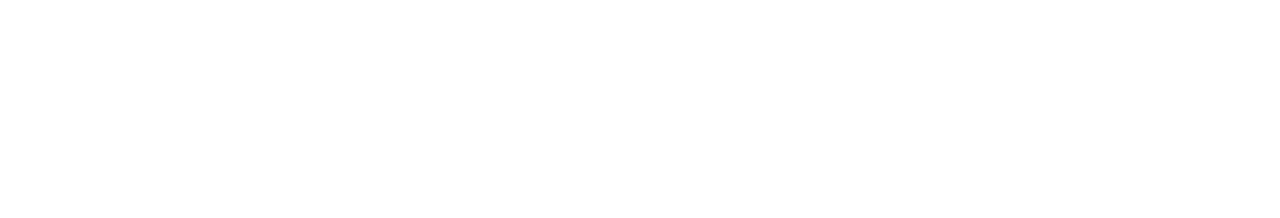
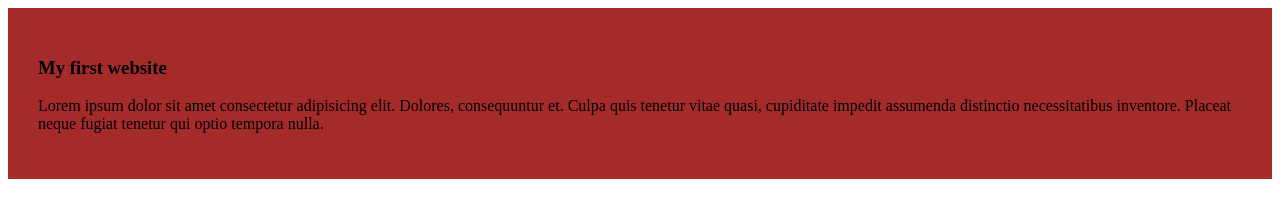
Before and after one commit to 01932609293/my-simple-website, a plain HTML site: page index.html in a window 1280 px wide. Drawn offline with Linux system fonts and the light colour scheme.

Commit message:
added the first blog

```diff
--- a/index.html
+++ b/index.html
@@ -4,7 +4,13 @@
     <meta charset="UTF-8">
     <meta name="viewport" content="width=device-width, initial-scale=1.0">
     <title>my simple website</title>
+    <link rel="stylesheet" href="styles/blog.css">
 </head>
+<div>
+    <h3>My first website</h3>
+    <P>Lorem ipsum dolor sit amet consectetur adipisicing elit. Dolores, consequuntur et. Culpa quis tenetur vitae quasi, cupiditate impedit assumenda distinctio necessitatibus inventore. Placeat neque fugiat tenetur qui optio tempora nulla.</P>
+</div>
+
 <body>
 
 </body>
--- /dev/null
+++ b/styles/blog.css
@@ -0,0 +1,3 @@
+div{background-color: brown;
+padding: 30px;
+}
```
